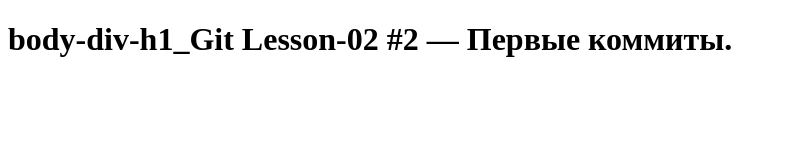
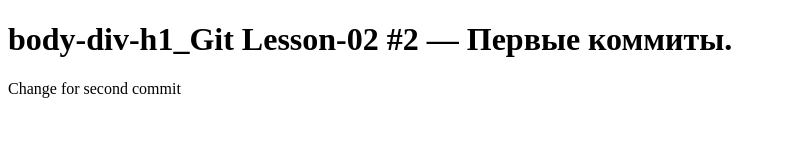
Before and after one commit to JecGH/loftblog, a plain HTML site: page index.html in a window 1280 px wide. Shown: the whole page, without its empty margins (0-786 px from the left). Drawn offline with Linux system fonts and the light colour scheme.

Commit message:
Second Commit form Jec

```diff
--- a/index.html
+++ b/index.html
@@ -11,6 +11,7 @@
 
   <div>
 	<h1>body-div-h1_Git Lesson-02  #2 — Первые коммиты.</h1>
+	<p>Change for second commit</p>
   </div>
 
 </body>
```
